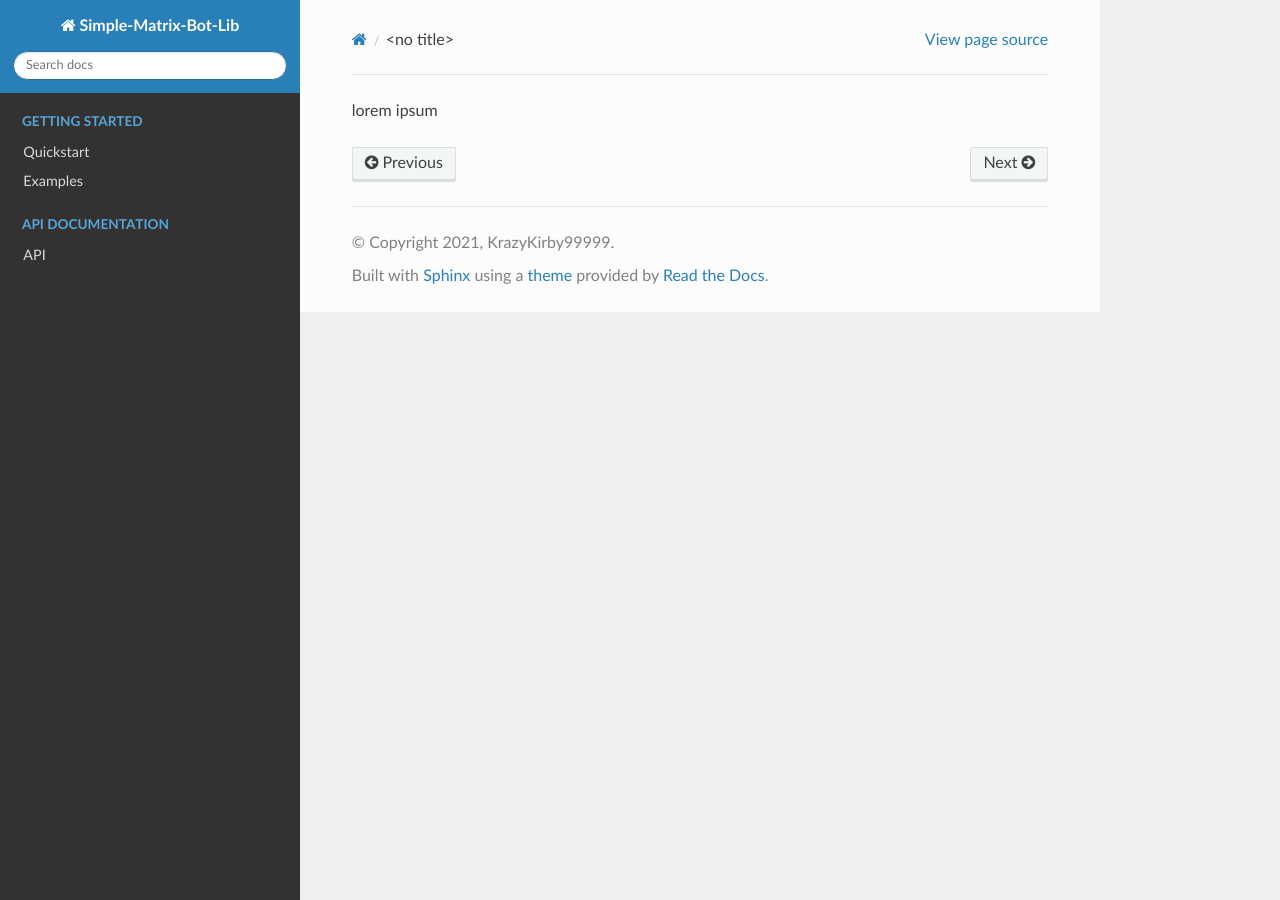
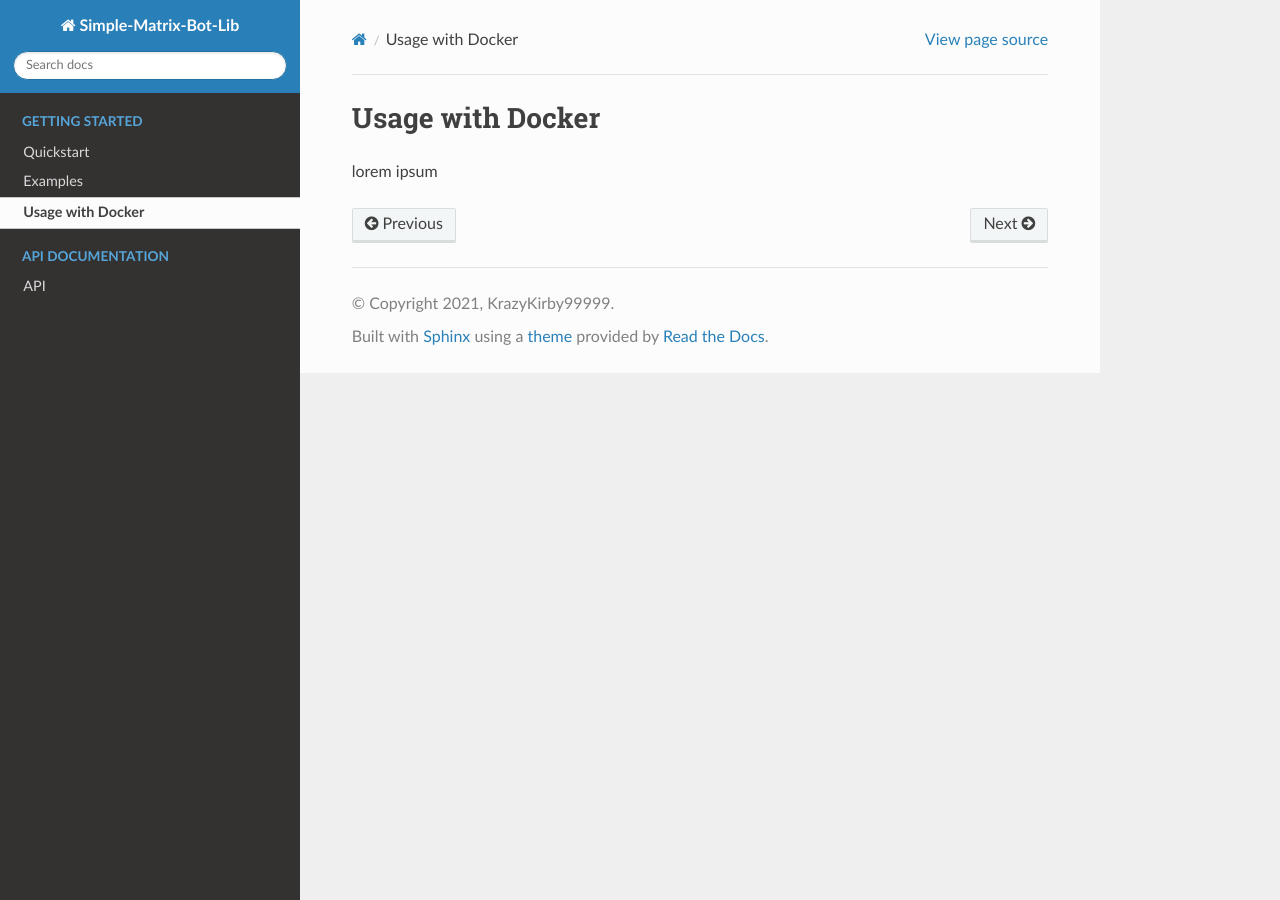
Before and after one commit to imbev/simplematrixbotlib, a Sphinx documentation site: the page built from doc/usage-with-docker.md, in a window 1280 px wide. Built offline with Sphinx 7.4.7 and the Read the Docs theme 2.0.0, drawn with Linux system fonts in a browser that asks for light colours.

Commit message:
Add heading to usage-with-docker.md

```diff
--- a/doc/usage-with-docker.md
+++ b/doc/usage-with-docker.md
@@ -1,3 +1,5 @@
 .. _usage-with-docker:
 
+# Usage with Docker
+
 lorem ipsum
```
